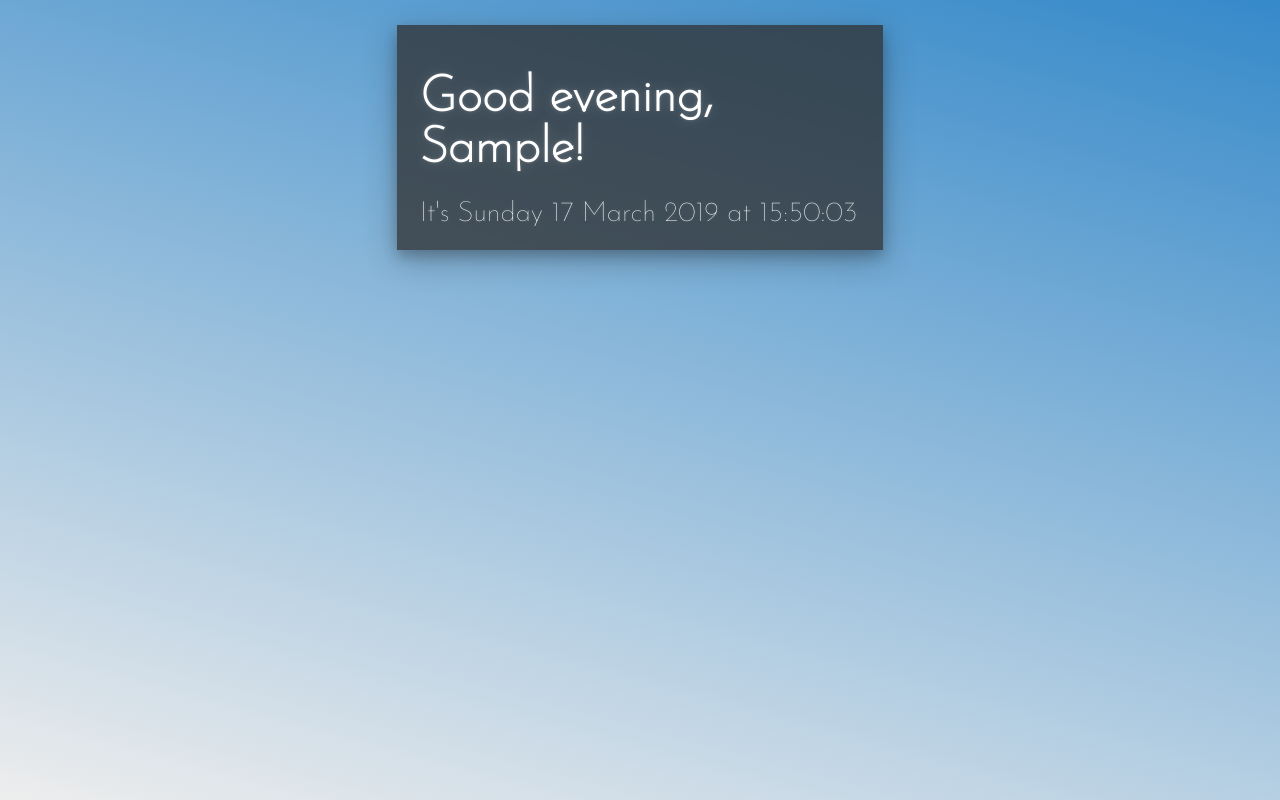
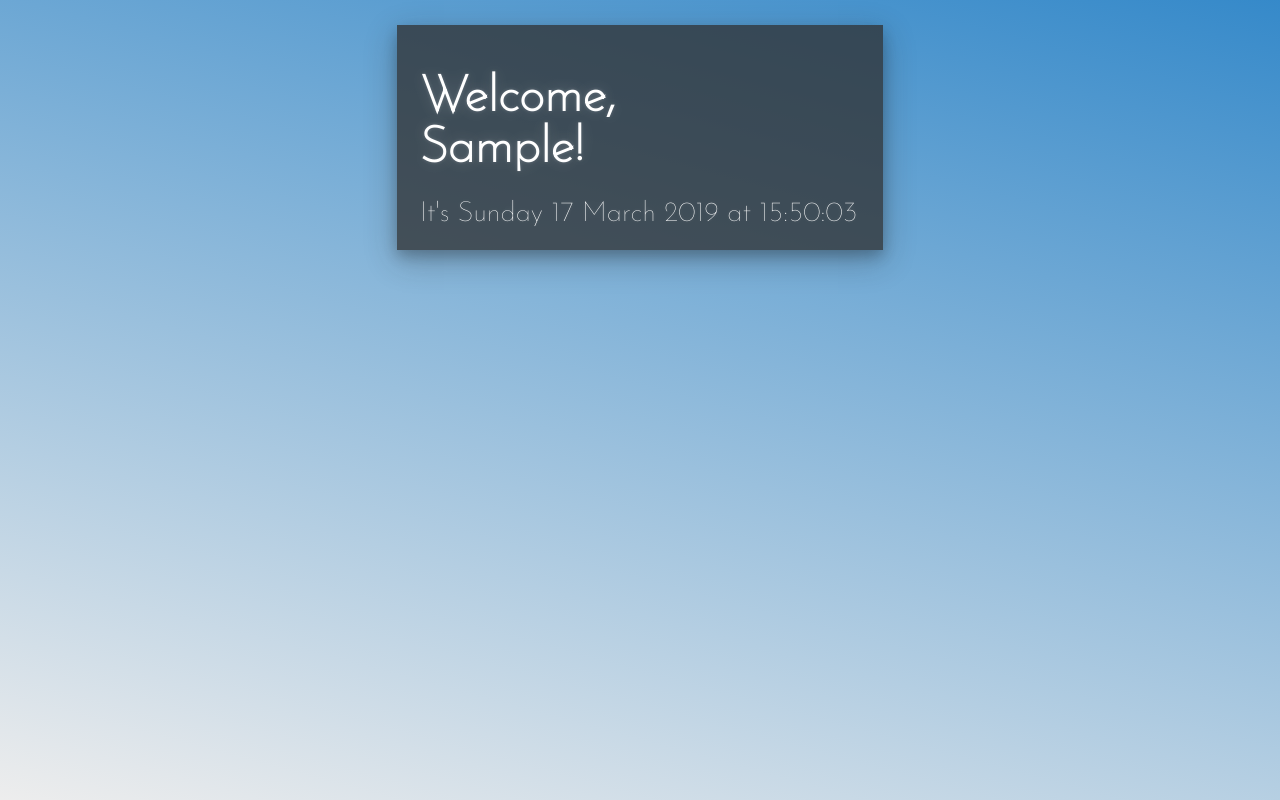
Before and after one commit to jiavu/browser-start-page, a React (Create React App) app in the folder my-app/: page / in a window 1280 px wide. Both pictures are taken after typing "Sample" into the empty fields and a click on the input "Continue". Built offline with nearby package versions, Linux system fonts and the light colour scheme; no server answers; a web font is replaced by a local one.

Commit message:
iteration issue fixed, slideshow working. Implemented welcome greeting.

```diff
--- a/my-app/src/App.js
+++ b/my-app/src/App.js
@@ -15,7 +15,8 @@ class App extends Component {
       visitorsName: "",
       hourOfDay: null,
       timer : 0,
-      changePic : false
+      changePic : false,
+      updateWeather : false
     };
 
     this.setVisitorsName = this.setVisitorsName.bind(this);
@@ -43,8 +44,11 @@ class App extends Component {
   timer() {
     let newSecond = this.state.timer + 1;
     this.setState({ timer: newSecond });
-    if (this.state.timer % 5 === 0) this.setState( {changePic : !this.state.changePic} );
-    if (this.state.timer === 300) this.setState( { timer : 0} );
+    if (this.state.timer % 10 === 0) this.setState( {changePic : !this.state.changePic} );
+    if (this.state.timer === 600) {
+      this.setState( { timer : 0} );
+      this.setState( {updateWeather : !this.state.updateWeather} );
+    }
   }
 
   render() {
@@ -55,9 +59,11 @@ class App extends Component {
         <main className="full-height-width">
           { visitorsName ? (
             <div className="flex-column">
-              <Greeting visitorsName={visitorsName} lang={lang}
+              <Greeting visitorsName={visitorsName} lang={lang} hourOfDay={this.state.hourOfDay}
                         timer={this.timer} setHourOfDay={this.setHourOfDay}/>
-              <WeatherApp lang={lang} hourOfDay={this.state.hourOfDay} changePic={this.state.changePic}/>
+              <WeatherApp lang={lang} hourOfDay={this.state.hourOfDay}
+                          changePic={this.state.changePic}
+                          updateWeather={this.state.updateWeather}/>
             </div>
           ) : <GetVisitorsName setVisitorsName={this.setVisitorsName }/> }
         </main>
--- a/my-app/src/components/CurrentWeather.js
+++ b/my-app/src/components/CurrentWeather.js
@@ -1,12 +1,10 @@
 import React, { Component } from 'react';
 import { getCompassPoint, convertWindSpeed, windDescription, owmIDToMwAbbr } from "../scripts/converter";
-import { mixList, arrayGen } from "../scripts/utils";
+import { mixList, arrayGen2 } from "../scripts/utils";
 import { weatherPictures } from "../img/weatherPictures";
 
 const metaweatherIconsURL = "https://www.metaweather.com/static/img/weather/";
-let tempData = { "coord": { "lon": 13.32, "lat": 52.45 }, "weather": [{ "id": 800, "main": "Clear", "description": "clear sky", "icon": "https://cdn.glitch.com/6e8889e5-7a72-48f0-a061-863548450de5%2F01n.png?1499366020783" }], "base": "stations", "main": { "temp": 2.37, "pressure": 1028, "humidity": 69, "temp_min": -0.57, "temp_max": 5 }, "visibility": 10000, "wind": { "speed": 1.5, "deg": 300 }, "clouds": { "all": 0 }, "dt": 1553027464, "sys": { "type": 1, "id": 1275, "message": 0.0053, "country": "DE", "sunrise": 1552972363, "sunset": 1553015792 }, "id": 2880498, "name": "Lankwitz", "cod": 200 };
-
-let index = 0;
+//let tempData = { "coord": { "lon": 13.32, "lat": 52.45 }, "weather": [{ "id": 800, "main": "Clear", "description": "clear sky", "icon": "https://cdn.glitch.com/6e8889e5-7a72-48f0-a061-863548450de5%2F01n.png?1499366020783" }], "base": "stations", "main": { "temp": 2.37, "pressure": 1028, "humidity": 69, "temp_min": -0.57, "temp_max": 5 }, "visibility": 10000, "wind": { "speed": 1.5, "deg": 300 }, "clouds": { "all": 0 }, "dt": 1553027464, "sys": { "type": 1, "id": 1275, "message": 0.0053, "country": "DE", "sunrise": 1552972363, "sunset": 1553015792 }, "id": 2880498, "name": "Lankwitz", "cod": 200 };
 
 class CurrentWeather extends Component {
 
@@ -32,6 +30,9 @@ class CurrentWeather extends Component {
   componentDidUpdate(prevProps) {
     if (this.props.changePic !== prevProps.changePic) {
       this.loadPicture();
+    }
+    if (this.props.updateWeather !== prevProps.updateWeather) {
+      this.getWeather(this.props.lat, this.props.lon);
     }
   }
 
@@ -93,12 +94,12 @@ class CurrentWeather extends Component {
 
     let abbrID = owmIDToMwAbbr(ID);
     if (  Math.floor(ID / 100) === 7  ) abbrID = "fog";
-    if (hourOfDay >= sunsetHour || hourOfDay < sunriseHour ||
+    if ( (hourOfDay >= sunsetHour || hourOfDay < sunriseHour) &&
         weatherPictures[abbrID + "_n"].length > 0 ) abbrID += "_n";
     const pictureList = mixList([...weatherPictures[abbrID] ]);
     this.setState( {
       pictureList : pictureList,
-      arrIterator : arrayGen(pictureList)
+      arrIterator : arrayGen2(pictureList)
     } );
 
     this.loadPicture();
@@ -106,18 +107,9 @@ class CurrentWeather extends Component {
 
   loadPicture() {
     let el = this.state.arrIterator.next();
-    console.log("Länge: " + this.state.pictureList.length);
-    console.log(index++);
-
-    if (el.done) {
-      this.setState( {arrIterator : arrayGen(this.state.pictureList) } );
-      el = this.state.arrIterator.next();
-    }
-
     document.body.style.backgroundImage = `url(${el.value.url})`;
 
     // set photographer info and link to body-bottom.
-
     this.htmlEl.id = "photographer-info";
     this.htmlEl.innerHTML = `
       <a href=${el.value.profileURL} target="_blank">
--- a/my-app/src/components/Greeting.js
+++ b/my-app/src/components/Greeting.js
@@ -6,23 +6,36 @@ import {timeToGreet} from "../scripts/converter";
 
 class Greeting extends Component {
 
+  state = { greeting : "Welcome" }
+
 	//setLocalStorageData("firstVisit", false);
 	/* localStorage.setItem("key", "value");
 	localStorage.getItem("key"); */
 	componentDidMount() {
-		let visits = getLocalStorageData().visits;
+    let visits = getLocalStorageData().visits;
+    if (!visits) {
+      setLocalStorageData("visits", 1);
+    } else {
+      setLocalStorageData("visits", ++visits);
+    }
     this.setState( { visits } );
-	}
+  }
+
+  componentDidUpdate(prevProps) {
+
+    if (this.props.hourOfDay !== prevProps.hourOfDay) {
+      this.state.visits > 1 && this.setState( {greeting : timeToGreet(this.props.hourOfDay)})
+    }
+  }
 
 	render() {
 		let visitorsName = this.props.visitorsName;
-		let greeting = this.visits < 2 ?
-			"Welcome" : timeToGreet(this.props.hourOfDay);
 
 		return (
 			<section className="app-frame">
           { visitorsName === "anonymous" ?
-            <h1>{greeting}!</h1> : <h1>{greeting}, <br></br> {visitorsName}!</h1>
+            <h1>{this.state.greeting}!</h1>
+          : <h1>{this.state.greeting}, <br></br> {visitorsName}!</h1>
           }
         <Clock lang={this.props.lang} setHourOfDay={this.props.setHourOfDay}
               timer={this.props.timer}/>
--- a/my-app/src/components/WeatherApp.js
+++ b/my-app/src/components/WeatherApp.js
@@ -46,6 +46,7 @@ class WeatherApp extends Component {
         {typeof this.props.hourOfDay === "number" && (
           <CurrentWeather lat={this.state.lat} lon={this.state.lon}
             changePic={this.props.changePic}
+            updateWeather={this.props.updateWeather}
 					  lang={this.props.lang} hourOfDay={this.props.hourOfDay}/>
         )}
 				<ForecastWeather lat={this.state.lat} lon={this.state.lon}
--- a/my-app/src/scripts/converter.js
+++ b/my-app/src/scripts/converter.js
@@ -1,4 +1,4 @@
-'use strict';
+//"use strict"; // unecessary
 
 //////////////////////////////////////////////////////////////
 // Time to a Greeting
@@ -9,6 +9,7 @@
  * @param {number|string} hour - The number of day hour to convert.
  */
 function timeToGreet(hour) {
+
 	if (hour >= 5 && hour <= 10) return "Good morning";
 	if (hour >= 11 && hour <= 14) return "Good day"; // or "Hello"
 	if (hour >= 15 && hour <= 17) return "Good afternoon";
--- a/my-app/src/scripts/localStorage.js
+++ b/my-app/src/scripts/localStorage.js
@@ -5,7 +5,8 @@ function getLocalStorageData() {
 	} else {
 		console.log("Sorry, no Web Storage support.");
 		return {
-			visitorsName: "anonymous"
+      visitorsName: "anonymous",
+      visits: 2
 		}
 	}
 }
--- a/my-app/src/scripts/utils.js
+++ b/my-app/src/scripts/utils.js
@@ -1,4 +1,4 @@
-"use strict";
+//"use strict"; // unecessary
 
 // Helper Functions, Utilities
 
@@ -16,7 +16,7 @@ const mixList = arr => {
 }
 
 /**
- * This is an Array generator.
+ * This is a simple Array generator.
  * @param {array} arr
  */
 const arrayGen = function* (arr) {
@@ -25,5 +25,18 @@ const arrayGen = function* (arr) {
   }
 }
 
+/**
+ * infinite generator, after end of Array it starts from beginning again.
+ * @param {array} arr
+ */
+const arrayGen2 = function*(arr) {
+  let i = 0;
+  while (true) {
+    yield arr[i];
+    i++;
+    if (i === arr.length) i = 0;
+  }
+}
 
-export {mixList, arrayGen};
+
+export {mixList, arrayGen, arrayGen2 };
--- a/my-app/src/styles/App.css
+++ b/my-app/src/styles/App.css
@@ -52,6 +52,7 @@ input[type="text"] {
 a, a:visited {
   color: inherit;
   text-decoration: none;
+  -webkit-transition: color var(--trans-time-fast); /* Safari */
   transition: color var(--trans-time-fast);
 }
 a:hover { color: var(--light); }
--- a/my-app/src/styles/index.css
+++ b/my-app/src/styles/index.css
@@ -18,7 +18,7 @@
 	--color1-light: hsl(206, 58%, 60%);
 	--color1-light-t: hsla(206, 58%, 60%, 0.75);
 
-  --trans-time-slow: 0.75s;
+  --trans-time-slow: 1s;
   --trans-time-fast: 0.3s;
 
 	font-family: 'Josefin Sans', sans-serif;
@@ -77,6 +77,8 @@ body {
   color: var(--darkest);
   -webkit-font-smoothing: antialiased;
   -moz-osx-font-smoothing: grayscale;
+  -webkit-transition: background-image var(--trans-time-slow);
+  transition: background-image var(--trans-time-slow);
 }
 #root { height: 100vh; }
 
```
Also changed, not shown: 1 other file (tests, documents, lock files or other folders).
